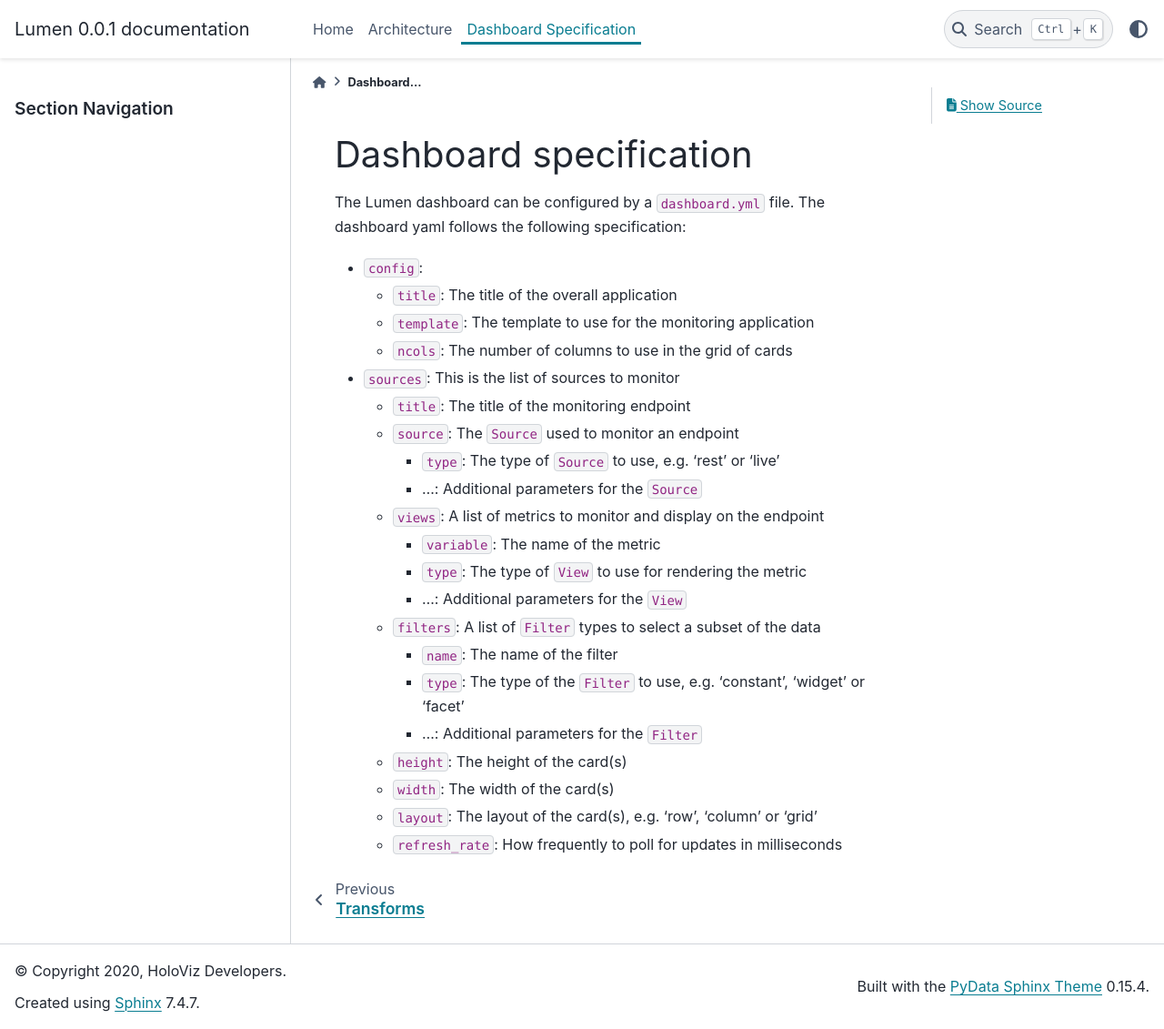
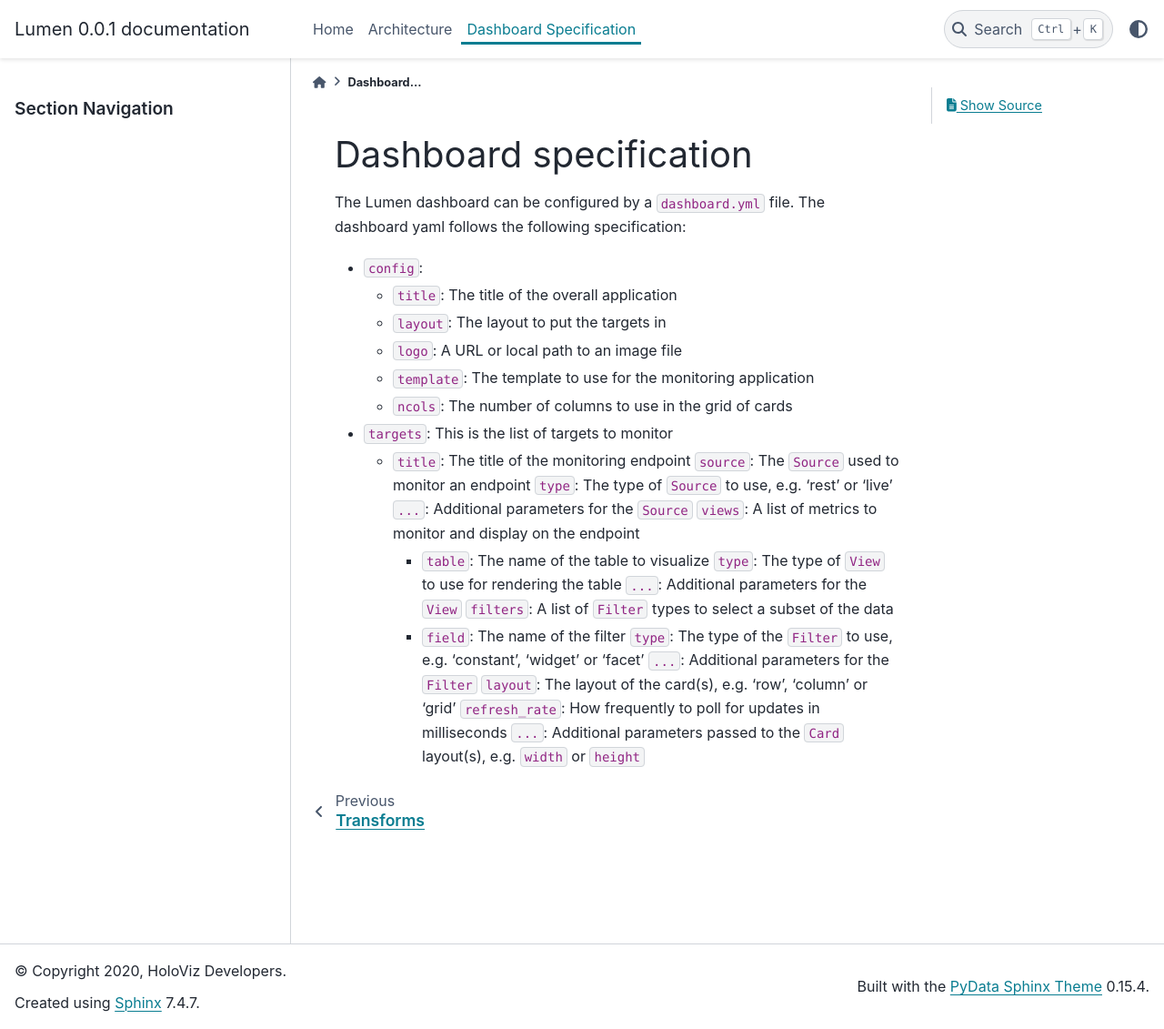
Before and after one commit to holoviz/lumen, a Sphinx documentation site: the page built from docs/dashboard.md, in a window 1280 px wide and 1131 px high. Shown: the whole window at 91% size. Built offline with Sphinx 7.4.7 and the PyData theme 0.15.4, drawn with Linux system fonts in a browser that asks for light colours; pages that are not in the unit, such as notebooks, are missing from menus.

```diff
--- a/docs/dashboard.md
+++ b/docs/dashboard.md
@@ -4,22 +4,23 @@
 
 - `config`:
   - `title`: The title of the overall application
+  - `layout`: The layout to put the targets in
+  - `logo`: A URL or local path to an image file
   - `template`: The template to use for the monitoring application
   - `ncols`: The number of columns to use in the grid of cards
-- `sources`: This is the list of sources to monitor
+- `targets`: This is the list of targets to monitor
   - `title`: The title of the monitoring endpoint
-  - `source`: The `Source` used to monitor an endpoint
-    - `type`: The type of `Source` to use, e.g. 'rest' or 'live'
-	- ...: Additional parameters for the `Source`
-  - `views`: A list of metrics to monitor and display on the endpoint
-    - `variable`: The name of the metric
-	- `type`: The type of `View` to use for rendering the metric
-	- ...: Additional parameters for the `View`
-  - `filters`: A list of `Filter` types to select a subset of the data
-    - `name`: The name of the filter
-	- `type`: The type of the `Filter` to use, e.g. 'constant', 'widget' or 'facet'
-	- ...: Additional parameters for the `Filter`
-  - `height`: The height of the card(s)
-  - `width`: The width of the card(s)
-  - `layout`: The layout of the card(s), e.g. 'row', 'column' or 'grid'
-  - `refresh_rate`: How frequently to poll for updates in milliseconds
+    `source`: The `Source` used to monitor an endpoint
+      `type`: The type of `Source` to use, e.g. 'rest' or 'live'
+	  `...`: Additional parameters for the `Source`
+    `views`: A list of metrics to monitor and display on the endpoint
+      - `table`: The name of the table to visualize
+	    `type`: The type of `View` to use for rendering the table
+	    `...`: Additional parameters for the `View`
+    `filters`: A list of `Filter` types to select a subset of the data
+      - `field`: The name of the filter
+	    `type`: The type of the `Filter` to use, e.g. 'constant', 'widget' or 'facet'
+	    `...`: Additional parameters for the `Filter`
+    `layout`: The layout of the card(s), e.g. 'row', 'column' or 'grid'
+    `refresh_rate`: How frequently to poll for updates in milliseconds
+	`...`: Additional parameters passed to the `Card` layout(s), e.g. `width` or `height`
```
Also changed, not shown: 7 other files.
